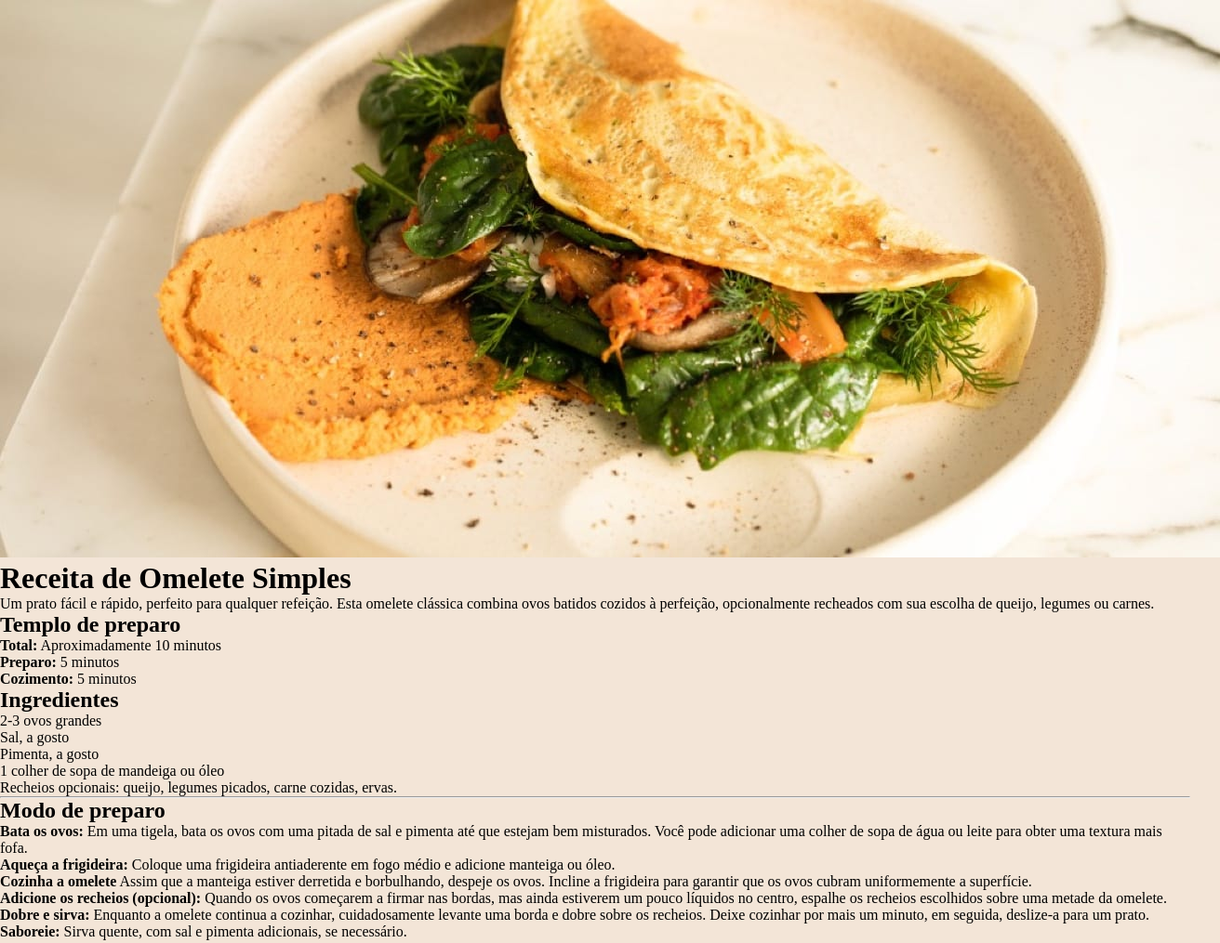
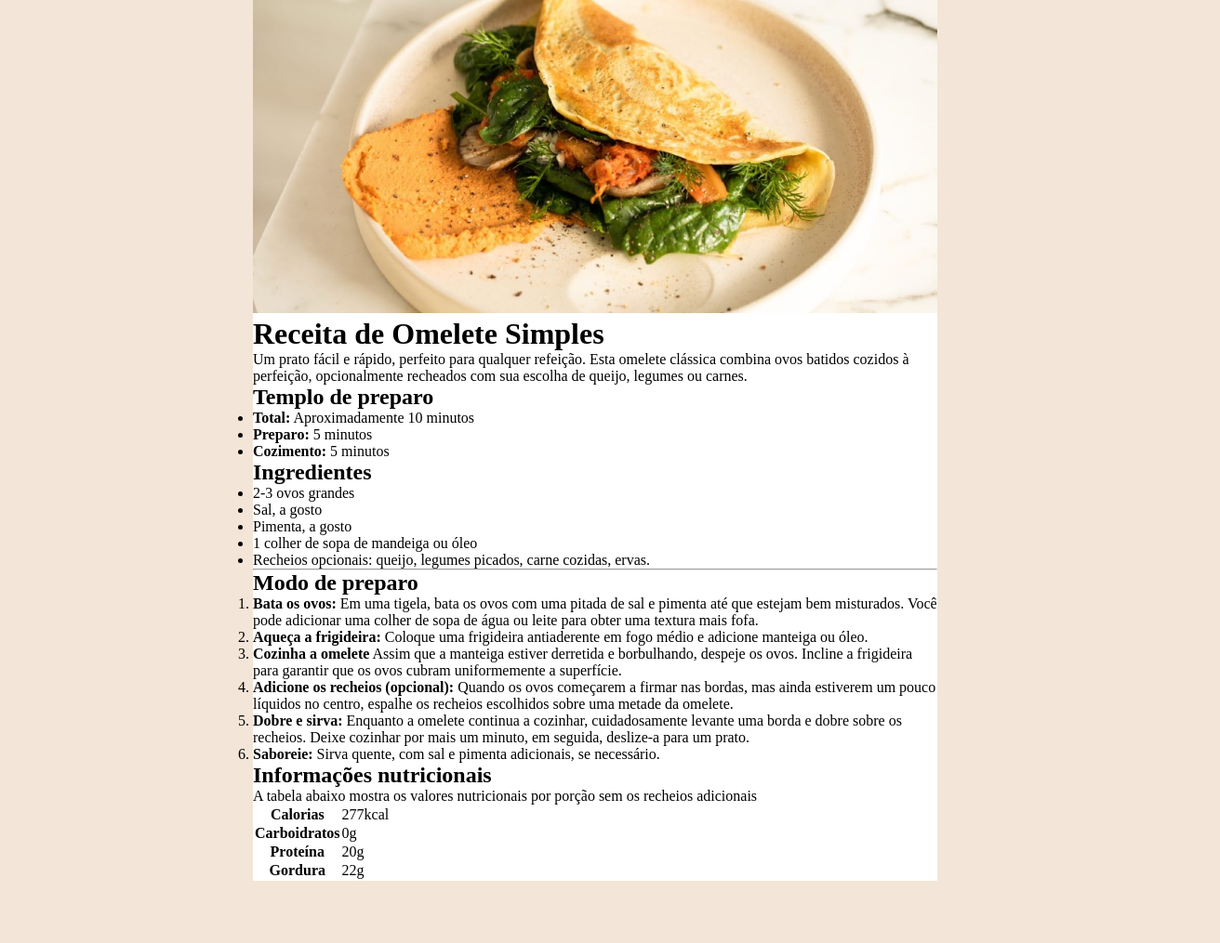
Before and after one commit to Larissa661/receita, a plain HTML site: page index.html in a window 1280 px wide. Shown: the top 1015 px of the page at 93% size, 1312 px wide, since content can reach past the window. After the commit the page ends 948 px from the top, so only its background shows below. Drawn offline with Linux system fonts and the light colour scheme.

Commit message:
segundo commit do CSS

```diff
--- a/style.css
+++ b/style.css
@@ -7,3 +7,18 @@
 body {
     background-color: #f3e5d7;
 }
+
+body > div {
+    background-color: #fff;
+    max-width: 736px;
+    margin-inline: auto;
+}
+
+div img{
+    width: 100%;
+}
+
+
+h1,h2{
+    font-family: 'Lora', serif';
+}
```
